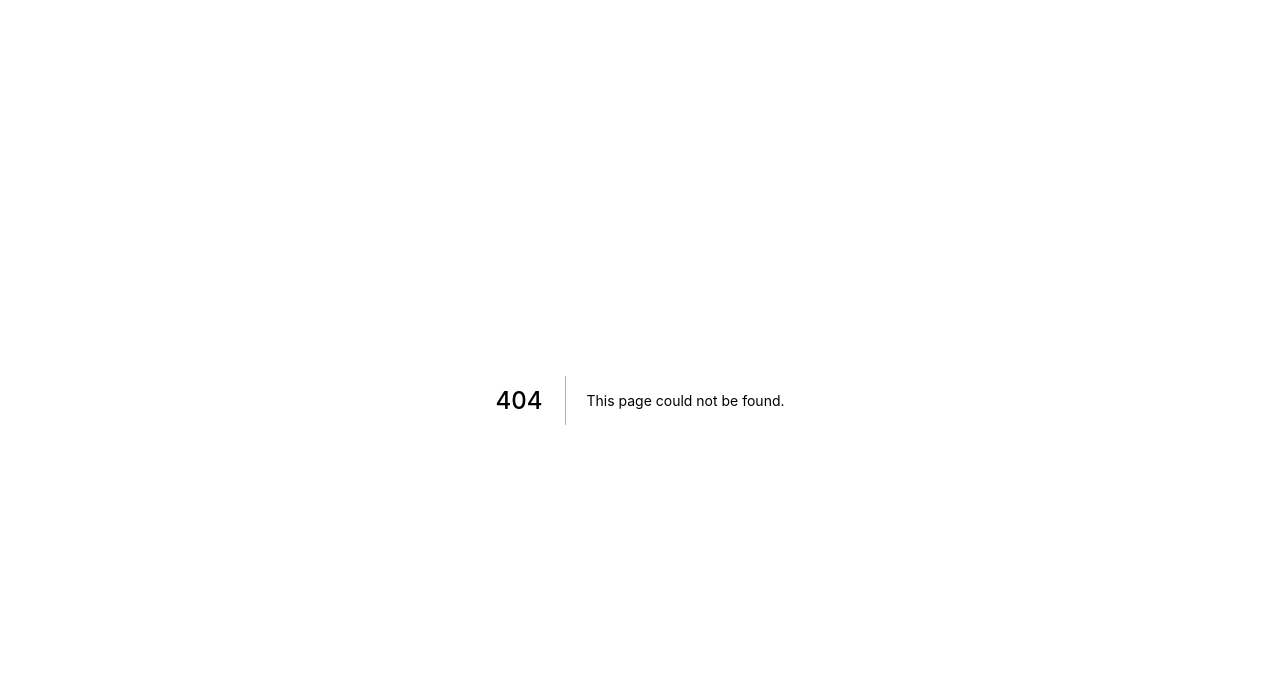
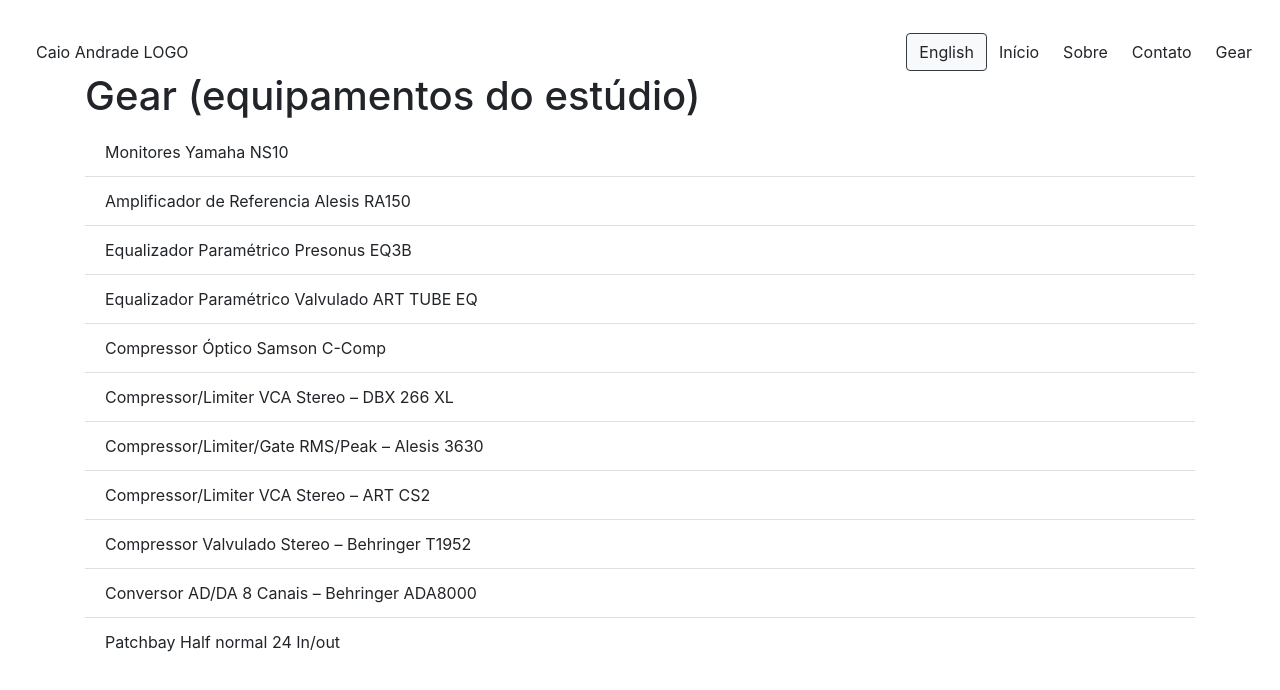
Before and after one commit to PedroMarianoAlmeida/Bi-Language-Portfolio-WebApp-in-Next.js-musician-, a Next.js app: page /gear in a window 1280 px wide. Before the commit this address had no page. Shown: the top 690 px of the page. Built offline with nearby package versions, Linux system fonts and the light colour scheme.

Commit message:
Client data included
But it is not finished, he doesn't send all data yet

```diff
--- /dev/null
+++ b/pages/gear.js
@@ -0,0 +1,92 @@
+import { useContext } from 'react';
+import { Container, Row, Col } from 'reactstrap';
+
+import Layout from '../components/all-pages/Layout';
+import { LanguageContext } from '../contexts/LanguageContext';
+
+const text = {
+    title: { eng: "Gear (Studio Setup)", pt: "Gear (equipamentos do estúdio)" },
+    item1: {
+        eng: "Yamaha NS10 Monitors",
+        pt: "Monitores Yamaha NS10"
+    },
+    item2: {
+        eng: "Alesis RA150 Reference Amplifier",
+        pt: "Amplificador de Referencia  Alesis RA150"
+    },
+    item3: {
+        eng: "Presonus EQ3B – 3 band Parametric Equalizer",
+        pt: "Equalizador Paramétrico Presonus EQ3B"
+    },
+    item4: {
+        eng: "ART Tube EQ – 4 band Parametric Tube Equalizer",
+        pt: "Equalizador Paramétrico Valvulado ART TUBE EQ"
+    },
+
+    item5: {
+        eng: "Samson C-Comp – Opto Compressor",
+        pt: "Compressor Óptico Samson C-Comp"
+    },
+
+    item6: {
+        eng: "DBX 266 XL – Stereo VCA Compressor/Gate",
+        pt: "Compressor/Limiter VCA Stereo  – DBX 266 XL"
+    },
+
+    item7: {
+        eng: "Alesis 3630 – Stereo RMS/Peak Compressor/Limiter with Gate",
+        pt: "Compressor/Limiter/Gate RMS/Peak – Alesis 3630"
+    },
+
+    item8: {
+        eng: "ART CS2 – Two Channel Compressor/Limiter/Gate",
+        pt: "Compressor/Limiter VCA Stereo – ART CS2"
+    },
+
+    item9: {
+        eng: "Behringer T1952 – Two Channel Interactive Tube Compressor",
+        pt: "Compressor Valvulado Stereo – Behringer T1952"
+    },
+
+    item10: {
+        eng: "Behringer ADA8000 – 8 channel AD/DA Conversor ",
+        pt: "Conversor AD/DA 8 Canais – Behringer ADA8000"
+    },
+
+    item11: {
+        eng: "24 In/Out Half Normal Patchbay ",
+        pt: "Patchbay Half normal 24 In/out"
+    },
+}
+
+const Gear = () => {
+    const { language } = useContext(LanguageContext);
+
+    return (
+        <Layout seo={{ title: "Sobre | Caio Andrade", description: "How Caio Andrade starts in Music Production", author: "Pedro Almeida" }} className="h-100">
+            <Container className="mt-5">
+                <Row>
+                    <Col xs='12' className="mt-4">
+                        <h1>{text.title[language]}</h1>
+                        <ul className="list-group list-group-flush">
+                            <li className="list-group-item">{text.item1[language]}</li>
+                            <li className="list-group-item">{text.item2[language]}</li>
+                            <li className="list-group-item">{text.item3[language]}</li>
+                            <li className="list-group-item">{text.item4[language]}</li>
+                            <li className="list-group-item">{text.item5[language]}</li>
+                            <li className="list-group-item">{text.item6[language]}</li>
+                            <li className="list-group-item">{text.item7[language]}</li>
+                            <li className="list-group-item">{text.item8[language]}</li>
+                            <li className="list-group-item">{text.item9[language]}</li>
+                            <li className="list-group-item">{text.item10[language]}</li>
+                            <li className="list-group-item">{text.item11[language]}</li>
+                        </ul>
+                    </Col>
+                </Row>
+            </Container>
+        </Layout>
+    )
+
+}
+
+export default Gear;
```
Also changed, not shown: pages/contact.js (added, +55 -0 lines), 2 other files (tests, documents, lock files or other folders).
